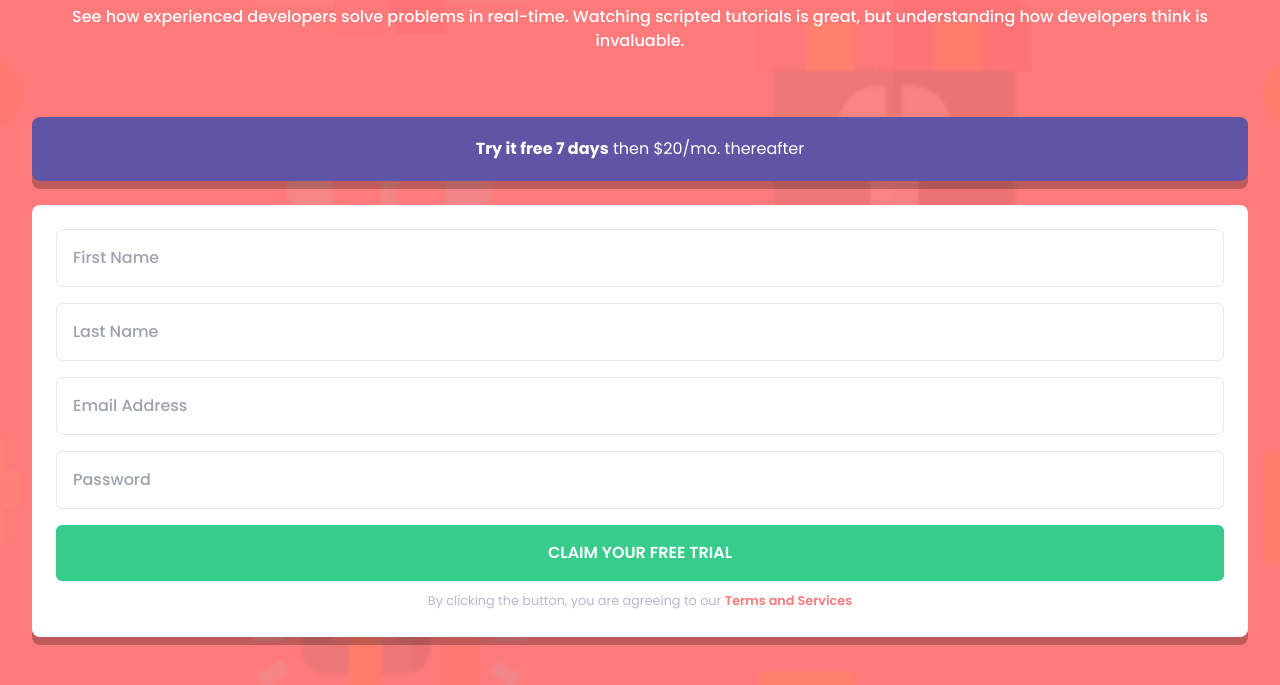
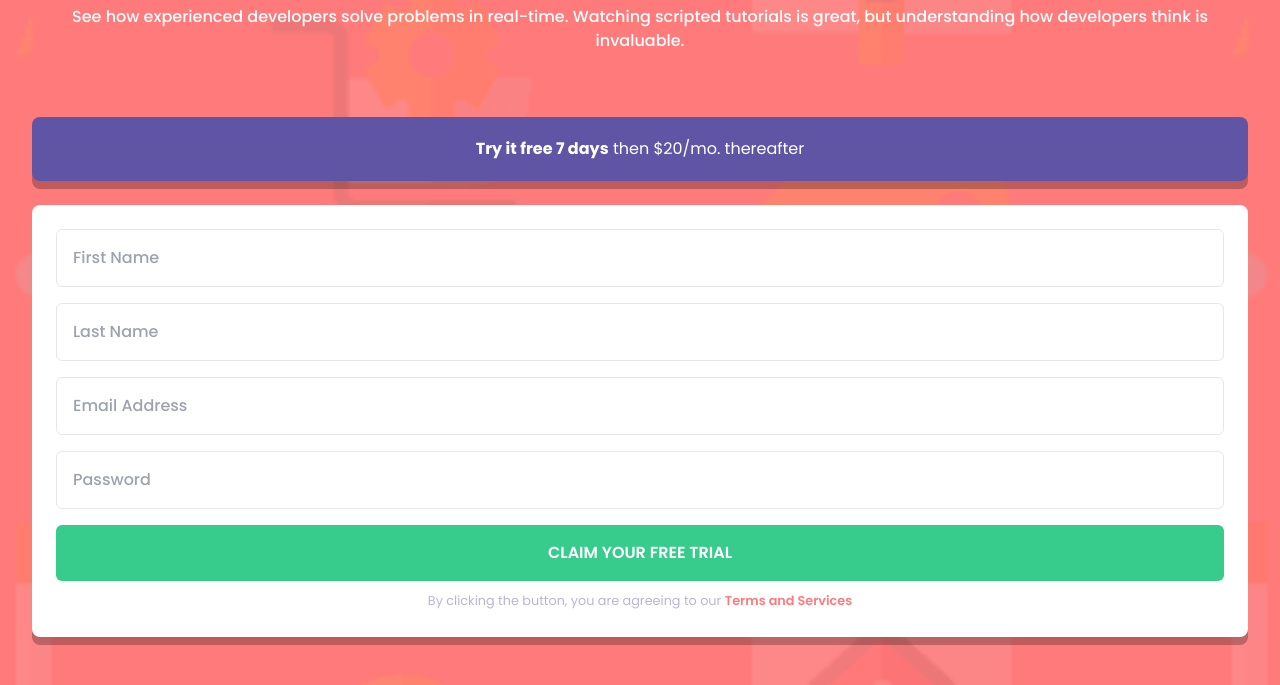
Before and after one commit to ferdinandoaspro/intro-sign-up, a website: page index.html in a window 1280 px wide. Shown: the part 151-836 px from the top of the page. Drawn offline with Linux system fonts and the light colour scheme.

Commit message:
update index.html

```diff
--- a/index.html
+++ b/index.html
@@ -10,8 +10,8 @@
   <link href="https://fonts.googleapis.com/css2?family=Poppins:wght@400;500;600;700&display=swap" rel="stylesheet">
   <title>Frontend Mentor | Intro component with sign up form</title>
 </head>
-<body class="min-h-screen max-w-full bg-mobile bg-cover bg-origin-content bg-origin-padding bg-no-repeat bg-red grid place-items-center font-poppins box-border">
-  <main class="flex flex-col text-white gap-y-16 px-8 pt-24 pb-12">
+<body class="min-h-screen max-w-full grid place-items-center font-poppins">
+  <main class="bg-mobile bg-cover bg-center bg-origin-content bg-red flex flex-col text-white gap-y-16 px-8 pt-24 pb-12">
     <div class="text-center flex flex-col gap-y-6">
       <h1 class="text-3xl font-bold">Learn to code by watching others</h1>
       <p class="font-medium">See how experienced developers solve problems in real-time. Watching scripted tutorials is great,
```
